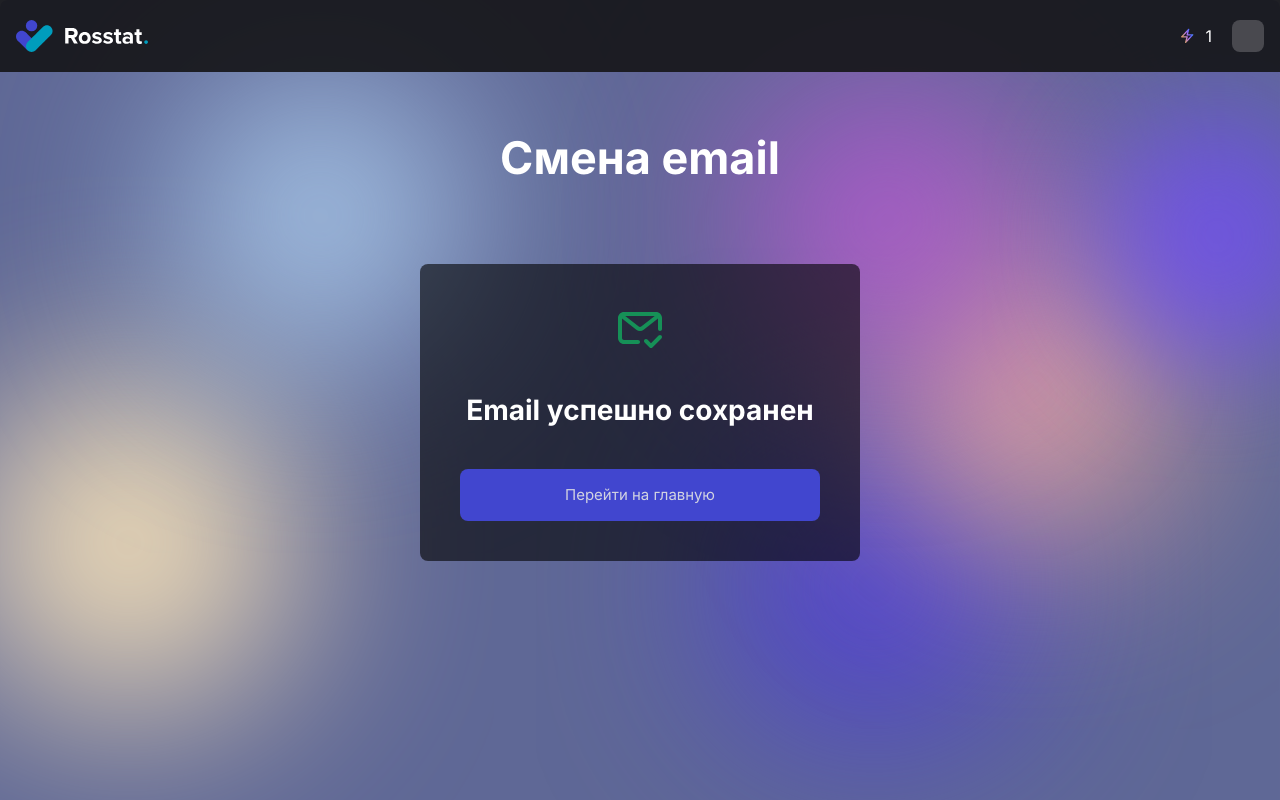
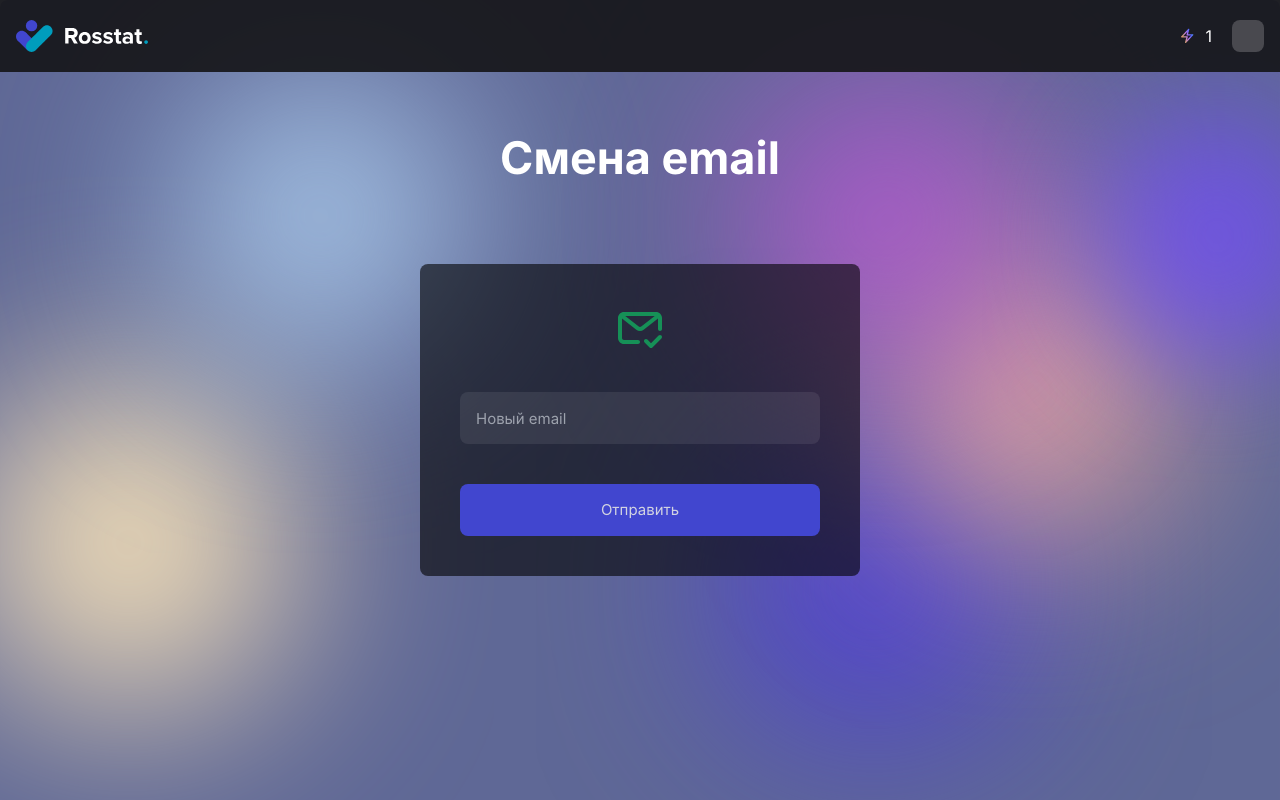
Before and after one commit to gldenis/rosstat-vue, a Vue app: page /change-email in a window 1280 px wide. Both pictures are taken after typing "Sample", "Sample", "Sample", "Sample" into the empty fields and a click on the button "Отправить". Built offline with nearby package versions, Linux system fonts and the light colour scheme.

Commit message:
FEAT: adapt

```diff
--- a/src/components/ChangeEmailForm.vue
+++ b/src/components/ChangeEmailForm.vue
@@ -7,7 +7,7 @@ const emailChanged = ref(false)
 const formSubmit = () => {
   emailChanged.value = true
 }
-const letterSent = ref(false)
+const letterArrived = ref(false)
 </script>
 
 <template>
@@ -19,7 +19,7 @@ const letterSent = ref(false)
     </div>
   </div>
 
-  <form v-else-if="letterSent" class="auth-form" @submit.prevent="formSubmit">
+  <form v-else-if="letterArrived" class="auth-form" @submit.prevent="formSubmit">
     <IconMail class="auth-form__icon" width="48" height="48" />
     <div class="auth-form__fields-list">
       <input type="text" class="form-field__input" placeholder="Новый email">
@@ -36,7 +36,7 @@ const letterSent = ref(false)
       <AppInputCode :length="4"/>
     </div>
     <div class="auth-form__buttons">
-      <button class="btn btn--primary">Отправить</button>
+      <button class="btn btn--primary" @click="letterArrived = true">Отправить</button>
     </div>
   </form>
 </template>
```
